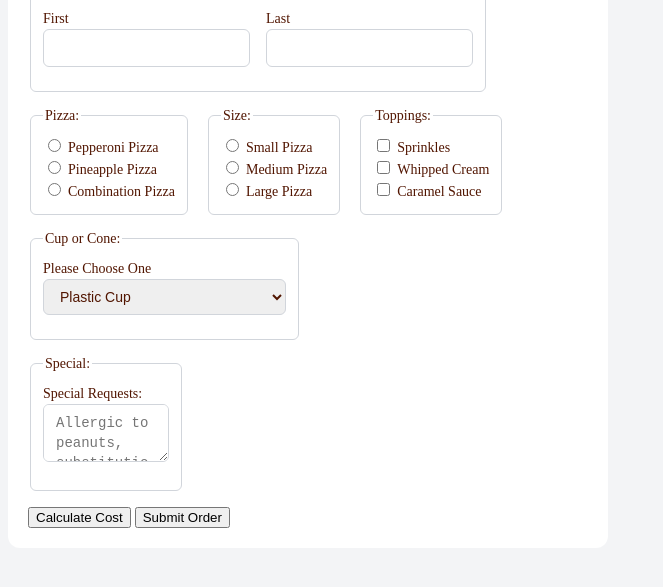
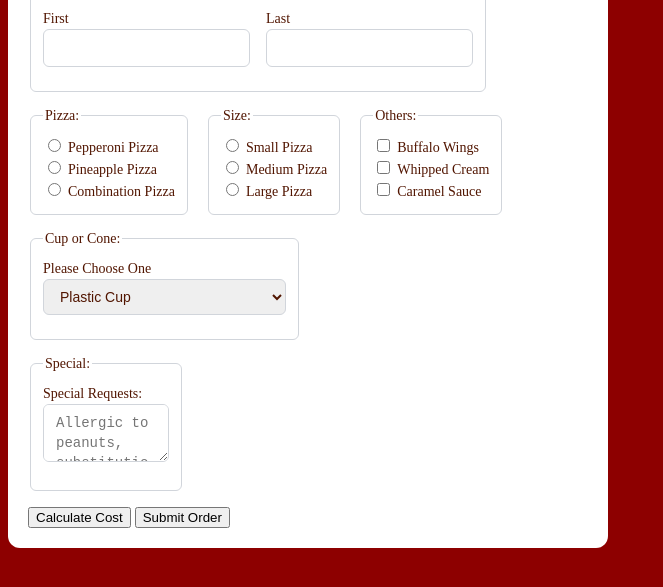
Before and after one commit to marysol07/Pizza, a plain HTML site: page index.html in a window 1280 px wide. Shown: the part 127-714 px from the top of the page, without its empty margins (0-663 px from the left). Drawn offline with Linux system fonts and the light colour scheme.

Commit message:
initial commit

```diff
--- a/index.html
+++ b/index.html
@@ -46,11 +46,11 @@
                         <legend>Size:</legend>
                         <div>
                             <input type="radio" id="SmallPizza" name="size">
-                            <label for="Small Pizza">Small Pizza</label>
+                            <label for="SmallPizza">Small Pizza</label>
                         </div>
                         <div>
                             <input type="radio" id="MediumPizza" name="size">
-                            <label for="Medium Pizza">Medium Pizza</label>
+                            <label for="MediumPizza">Medium Pizza</label>
                         </div>
                         <div>
                             <input type="radio" id="LargePizza" name="size">
@@ -60,10 +60,10 @@
                 </div>
                 <div>
                     <fieldset>
-                        <legend>Toppings:</legend>
+                        <legend>Others:</legend>
                         <div>
-                            <input type="checkbox" id="sprinkles" name="sprinkles" value="sprinkles">
-                            <label for="sprinkles">Sprinkles</label>
+                            <input type="checkbox" id="Wings" name="others" value="wings">
+                            <label for="wings">Buffalo Wings</label>
                         </div>
                         <div>
                             <input type="checkbox" id="whippedCream" name="whippedCream" value="whippedCream">
--- a/style.css
+++ b/style.css
@@ -2,7 +2,7 @@
     box-sizing: border-box;
 }
 body{
-    background: #f3f4f6;
+    background: #8D0000;
 }
 
 label {
```
